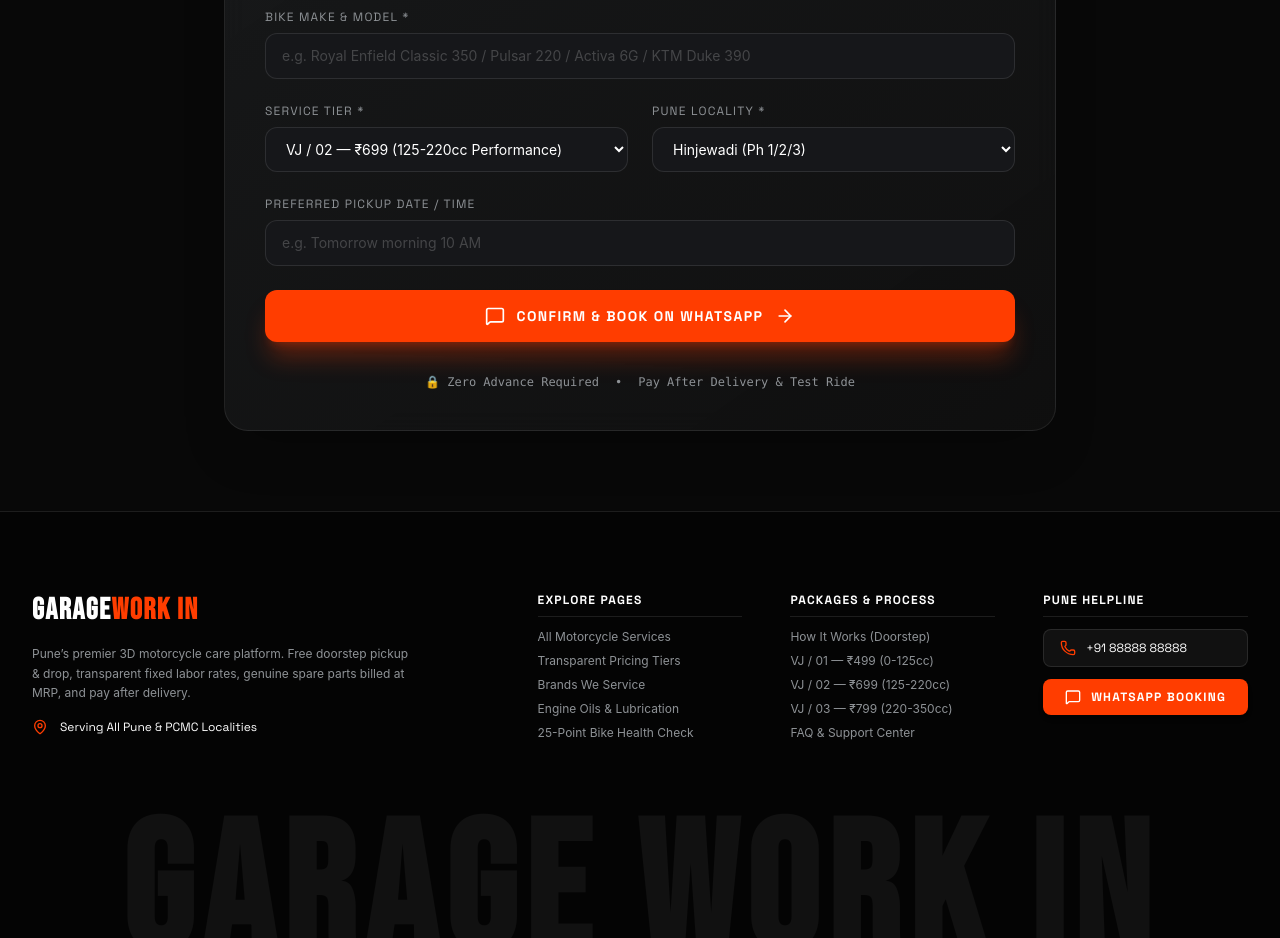
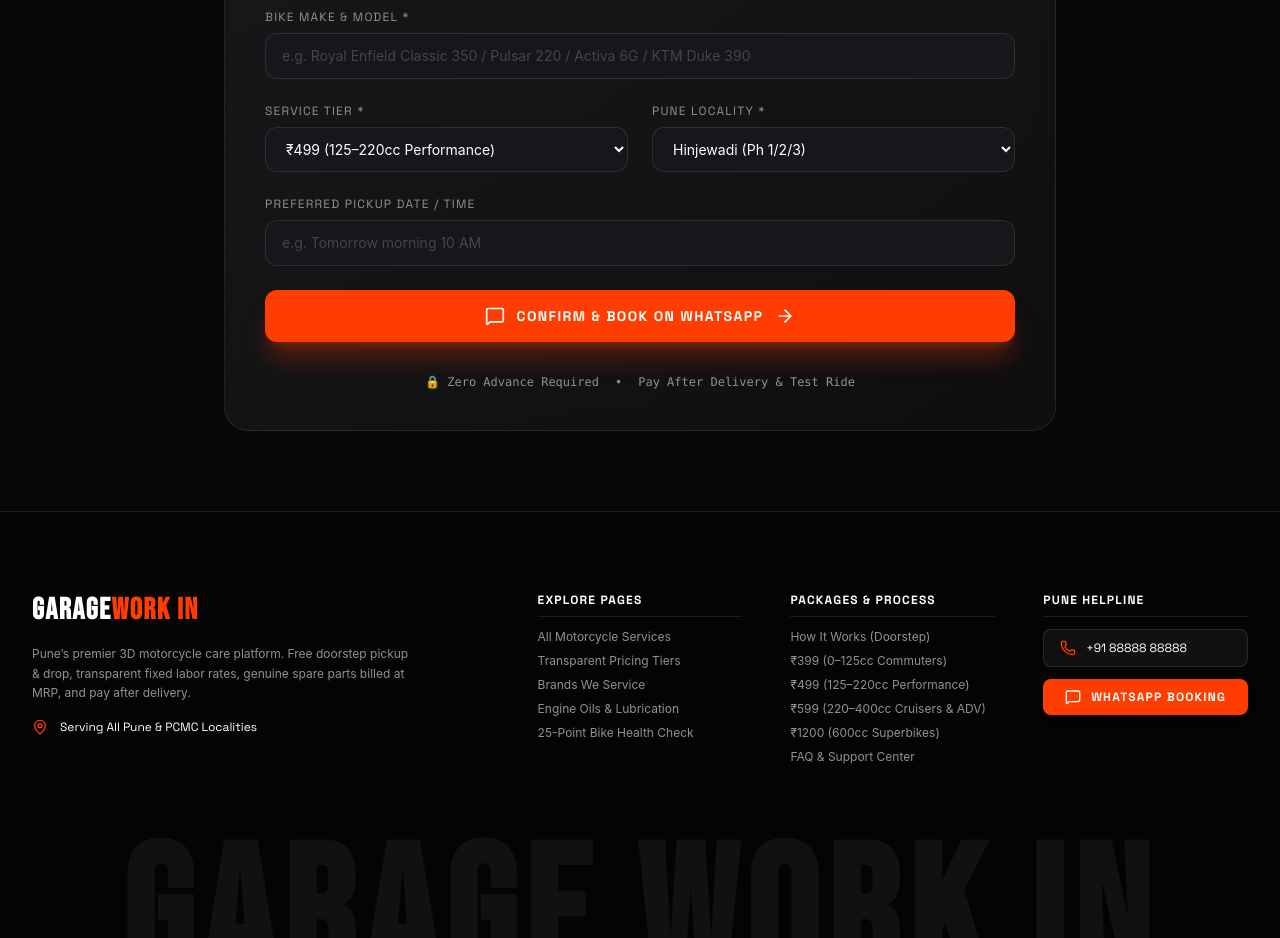
Before and after one commit to webakoofgit-png/Garage-Work-In, a React (Vite) app: page /booking in a window 1280 px wide. Shown: the part 500-1438 px from the top of the page. Built offline with nearby package versions, Linux system fonts and the light colour scheme; no server answers.

Commit message:
Update footer links, booking modal GWI badge, and package options to match updated pricing structure

```diff
--- a/src/App.jsx
+++ b/src/App.jsx
@@ -23,7 +23,7 @@ import BookingPage from './pages/BookingPage';
 
 export default function App() {
   const [bookingOpen, setBookingOpen] = useState(false);
-  const [selectedPackage, setSelectedPackage] = useState('VJ / 02');
+  const [selectedPackage, setSelectedPackage] = useState('₹499 (125–220cc Performance)');
 
   // Initialize Lenis Smooth Scroll
   useEffect(() => {
--- a/src/components/BikeHealthCheck.jsx
+++ b/src/components/BikeHealthCheck.jsx
@@ -208,7 +208,7 @@ export default function BikeHealthCheck({ onOpenBooking }) {
             </p>
 
             <button
-              onClick={() => onOpenBooking('VJ / 05')}
+              onClick={() => onOpenBooking('₹499 Doorstep Bike Inspection')}
               className="w-full py-3.5 bg-[#FF3D00] hover:bg-[#ff551c] text-white font-tech font-bold text-xs uppercase tracking-widest rounded-lg flex items-center justify-center gap-2 transition-all shadow-lg"
               data-cursor="CHECK"
             >
--- a/src/components/BookingModal.jsx
+++ b/src/components/BookingModal.jsx
@@ -2,7 +2,7 @@ import React, { useState } from 'react';
 import { X, Calendar, MapPin, Wrench, ShieldCheck, CheckCircle2, MessageSquare, ArrowRight } from 'lucide-react';
 import confetti from 'canvas-confetti';
 
-export default function BookingModal({ isOpen, onClose, initialPackage = 'VJ / 02' }) {
+export default function BookingModal({ isOpen, onClose, initialPackage = '₹499 (125–220cc Performance)' }) {
   const [formData, setFormData] = useState({
     name: '',
     phone: '',
@@ -55,8 +55,8 @@ Please confirm my doorstep pickup slot!`;
         {/* Top Header */}
         <div className="flex items-center justify-between border-b border-white/10 pb-4 mb-6">
           <div className="flex items-center gap-3">
-            <div className="w-9 h-9 rounded-lg bg-[#FF3D00] flex items-center justify-center text-white font-bold font-display text-xl">
-              VJ
+            <div className="w-9 h-9 rounded-lg bg-[#FF3D00] flex items-center justify-center text-white font-bold font-display text-sm tracking-wider">
+              GWI
             </div>
             <div>
               <h3 className="font-display text-xl sm:text-2xl font-bold uppercase text-white">
@@ -101,10 +101,9 @@ Please confirm my doorstep pickup slot!`;
           </div>
         ) : (
           <form onSubmit={handleSubmit} className="space-y-4">
-            <div className="grid grid-cols-1 sm:grid-cols-2 gap-4">
             <div>
               <label className="text-[11px] font-tech text-[#8E9296] uppercase tracking-widest block mb-1">
-                  YOUR NAME *
+                YOUR FULL NAME *
               </label>
               <input
                 type="text"
@@ -116,6 +115,7 @@ Please confirm my doorstep pickup slot!`;
               />
             </div>
 
+            <div className="grid grid-cols-1 sm:grid-cols-2 gap-4">
               <div>
                 <label className="text-[11px] font-tech text-[#8E9296] uppercase tracking-widest block mb-1">
                   PHONE NUMBER *
@@ -129,7 +129,6 @@ Please confirm my doorstep pickup slot!`;
                   className="w-full bg-[#16171a] border border-white/10 rounded-lg px-3.5 py-2.5 text-xs text-white placeholder-white/20 focus:outline-none focus:border-[#FF3D00]"
                 />
               </div>
-            </div>
 
               <div>
                 <label className="text-[11px] font-tech text-[#8E9296] uppercase tracking-widest block mb-1">
@@ -138,11 +137,12 @@ Please confirm my doorstep pickup slot!`;
                 <input
                   type="text"
                   required
-                placeholder="e.g. Royal Enfield Classic 350 / Pulsar 220 / Activa 6G"
+                  placeholder="e.g. Royal Enfield Classic 350 / Pulsar 220"
                   value={formData.bikeModel}
                   onChange={(e) => setFormData({ ...formData, bikeModel: e.target.value })}
                   className="w-full bg-[#16171a] border border-white/10 rounded-lg px-3.5 py-2.5 text-xs text-white placeholder-white/20 focus:outline-none focus:border-[#FF3D00]"
                 />
+              </div>
             </div>
 
             <div className="grid grid-cols-1 sm:grid-cols-2 gap-4">
@@ -155,11 +155,11 @@ Please confirm my doorstep pickup slot!`;
                   onChange={(e) => setFormData({ ...formData, packageTier: e.target.value })}
                   className="w-full bg-[#16171a] border border-white/10 rounded-lg px-3.5 py-2.5 text-xs text-white focus:outline-none focus:border-[#FF3D00]"
                 >
-                  <option value="VJ / 01">VJ / 01 — ₹499 (0-125cc)</option>
-                  <option value="VJ / 02">VJ / 02 — ₹699 (125-220cc)</option>
-                  <option value="VJ / 03">VJ / 03 — ₹799 (220-350cc)</option>
-                  <option value="VJ / 04">VJ / 04 — CUSTOM (350cc+ Superbike)</option>
-                  <option value="VJ / 05">VJ / 05 — ₹499 Bike Inspection</option>
+                  <option value="₹399 (0–125cc Commuters)">₹399 (0–125cc Commuters)</option>
+                  <option value="₹499 (125–220cc Performance)">₹499 (125–220cc Performance)</option>
+                  <option value="₹599 (220–400cc Cruisers & ADV)">₹599 (220–400cc Cruisers & ADV)</option>
+                  <option value="₹1200 (600cc Superbikes)">₹1200 (600cc Superbikes)</option>
+                  <option value="₹499 Doorstep Bike Inspection">₹499 Doorstep Bike Inspection</option>
                 </select>
               </div>
 
--- a/src/components/Footer.jsx
+++ b/src/components/Footer.jsx
@@ -45,9 +45,10 @@ export default function Footer({ onOpenBooking }) {
             </h4>
             <ul className="space-y-2 text-xs font-sans">
               <li><Link to="/how-it-works" className="hover:text-[#FF3D00] transition-colors">How It Works (Doorstep)</Link></li>
-              <li><Link to="/pricing" className="hover:text-[#FF3D00] transition-colors">VJ / 01 — ₹499 (0-125cc)</Link></li>
-              <li><Link to="/pricing" className="hover:text-[#FF3D00] transition-colors">VJ / 02 — ₹699 (125-220cc)</Link></li>
-              <li><Link to="/pricing" className="hover:text-[#FF3D00] transition-colors">VJ / 03 — ₹799 (220-350cc)</Link></li>
+              <li><Link to="/pricing" className="hover:text-[#FF3D00] transition-colors">₹399 (0–125cc Commuters)</Link></li>
+              <li><Link to="/pricing" className="hover:text-[#FF3D00] transition-colors">₹499 (125–220cc Performance)</Link></li>
+              <li><Link to="/pricing" className="hover:text-[#FF3D00] transition-colors">₹599 (220–400cc Cruisers & ADV)</Link></li>
+              <li><Link to="/pricing" className="hover:text-[#FF3D00] transition-colors">₹1200 (600cc Superbikes)</Link></li>
               <li><Link to="/faq" className="hover:text-[#FF3D00] transition-colors">FAQ & Support Center</Link></li>
             </ul>
           </div>
--- a/src/components/SuperbikeSection.jsx
+++ b/src/components/SuperbikeSection.jsx
@@ -112,7 +112,7 @@ export default function SuperbikeSection({ onOpenBooking }) {
             </div>
 
             <button
-              onClick={() => onOpenBooking('VJ / 04')}
+              onClick={() => onOpenBooking('₹1200 (600cc Superbikes)')}
               className="w-full py-4 bg-[#FF3D00] hover:bg-[#ff551c] text-white font-tech font-bold text-xs uppercase tracking-widest rounded-lg flex items-center justify-center gap-3 transition-all shadow-xl"
               data-cursor="SUPERBIKE"
             >
--- a/src/pages/BookingPage.jsx
+++ b/src/pages/BookingPage.jsx
@@ -7,7 +7,7 @@ export default function BookingPage() {
     name: '',
     phone: '',
     bikeModel: '',
-    packageTier: 'VJ / 02',
+    packageTier: '₹499 (125–220cc Performance)',
     location: 'Hinjewadi',
     pickupDate: '',
     notes: '',
@@ -142,11 +142,11 @@ Please confirm my pickup slot!`;
                     onChange={(e) => setFormData({ ...formData, packageTier: e.target.value })}
                     className="w-full bg-[#16171a] border border-white/10 rounded-xl px-4 py-3 text-sm text-white focus:outline-none focus:border-[#FF3D00]"
                   >
-                    <option value="VJ / 01">VJ / 01 — ₹499 (0-125cc Commuters)</option>
-                    <option value="VJ / 02">VJ / 02 — ₹699 (125-220cc Performance)</option>
-                    <option value="VJ / 03">VJ / 03 — ₹799 (220-350cc Cruisers)</option>
-                    <option value="VJ / 04">VJ / 04 — CUSTOM (350cc+ Superbikes)</option>
-                    <option value="VJ / 05">VJ / 05 — ₹499 Doorstep Bike Inspection</option>
+                    <option value="₹399 (0–125cc Commuters)">₹399 (0–125cc Commuters)</option>
+                    <option value="₹499 (125–220cc Performance)">₹499 (125–220cc Performance)</option>
+                    <option value="₹599 (220–400cc Cruisers & ADV)">₹599 (220–400cc Cruisers & ADV)</option>
+                    <option value="₹1200 (600cc Superbikes)">₹1200 (600cc Superbikes)</option>
+                    <option value="₹499 Doorstep Bike Inspection">₹499 Doorstep Bike Inspection</option>
                   </select>
                 </div>
 
```
Lines whose indentation alone changed are shown as unchanged.
